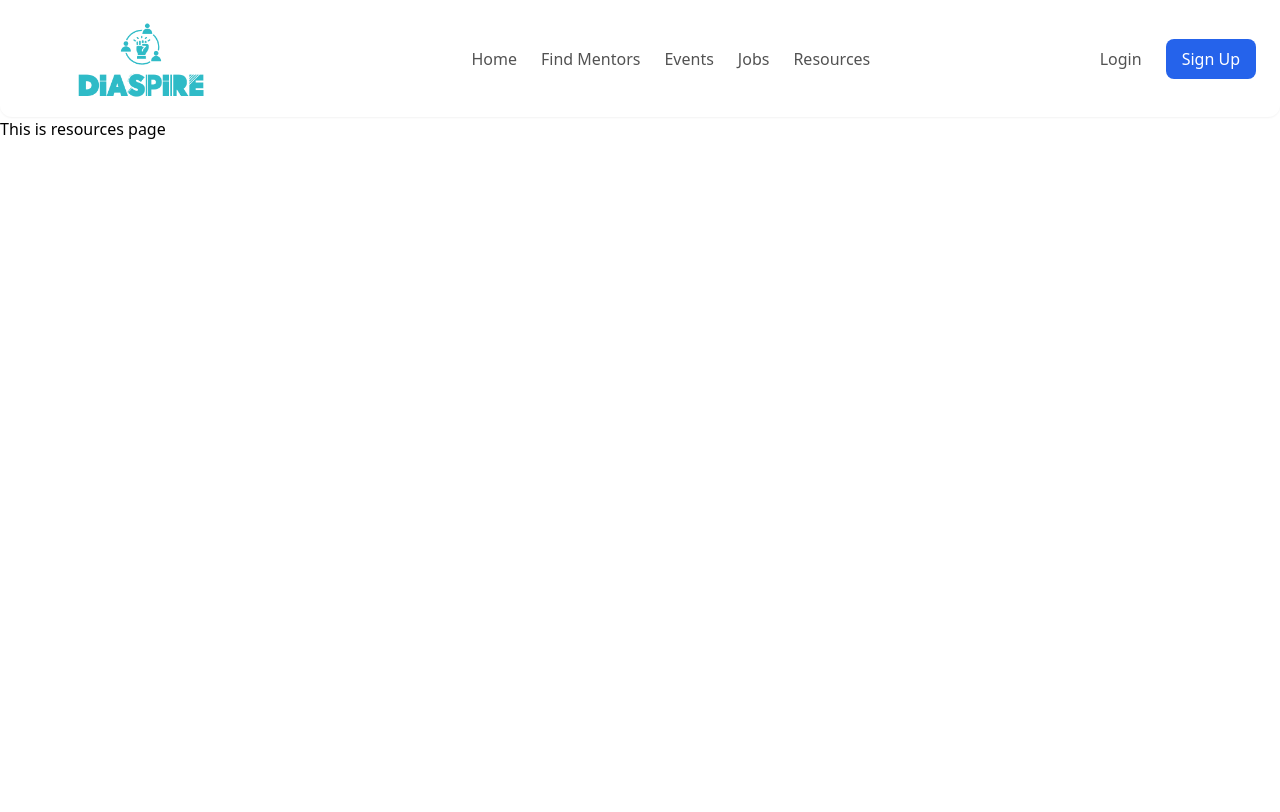
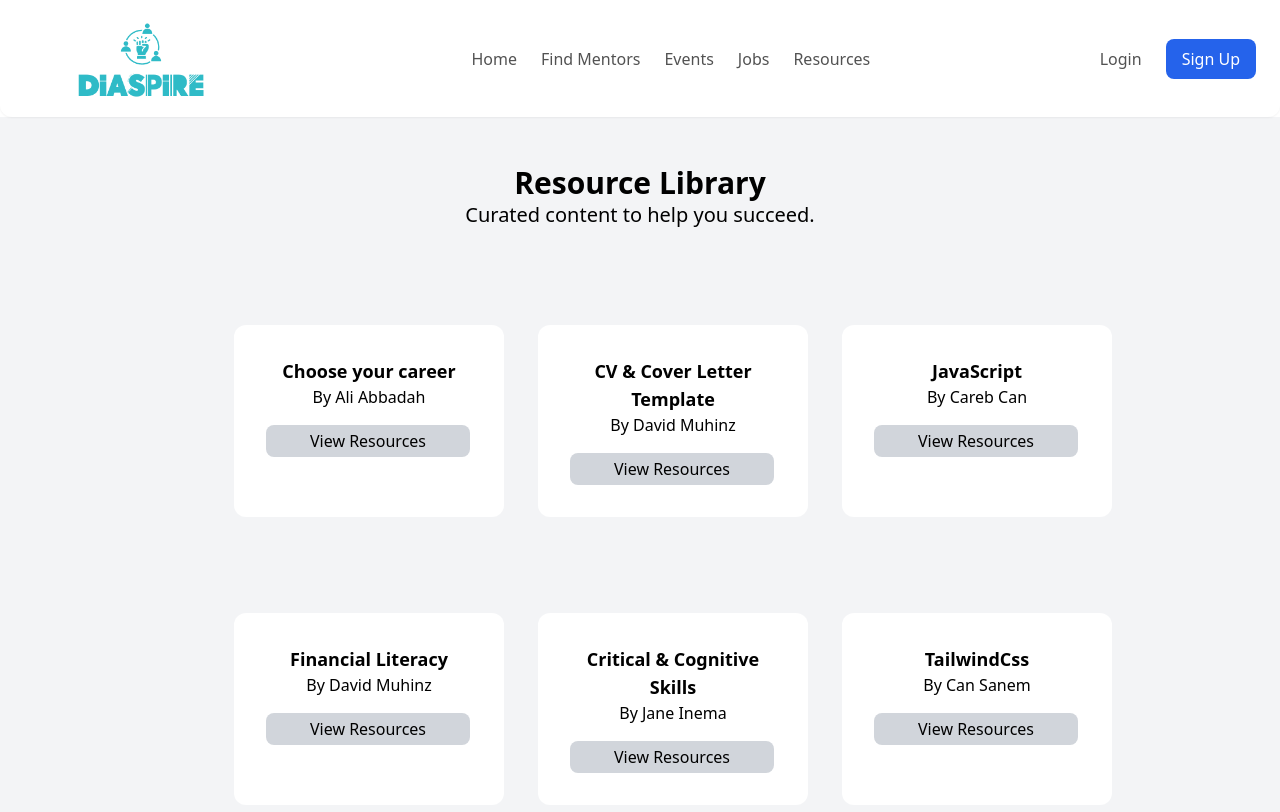
Before and after one commit to Fuad-Jamal/Diaspire, a React (Vite) app in the folder project/: page /resources in a window 1280 px wide. Shown: the top 812 px of the page. Built offline with nearby package versions, Linux system fonts and the light colour scheme.

Commit message:
resources page is done

```diff
--- a/project/src/App.jsx
+++ b/project/src/App.jsx
@@ -1,7 +1,7 @@
 import { useState } from 'react'
-import Navbar from './components/navbar.jsx'
+
 import Home from './pages/home.jsx'
-import StatCounter from './StatCounter.jsx'
+
 import { Routes, Route } from 'react-router-dom'
 import Events from './pages/Events.jsx'
 import Jobs from './pages/Jobs.jsx'
@@ -17,7 +17,7 @@ function App() {
   return (
     <div>
       <Routes>
-        <Route path='/home' element={<Home/>} />
+        <Route path='/' element={<Home/>} />
         <Route path='/events' element={<Events/>} />
         <Route path='/jobs' element={<Jobs/>} />
         <Route path='/resources' element={<Resources/>} />
--- a/project/src/components/navbar.jsx
+++ b/project/src/components/navbar.jsx
@@ -49,7 +49,7 @@ const Navbar = ({ onNavigate, currentPage }) => {
 
         {/* Desktop Navigation Links */}
         <div className="hidden md:flex items-center space-x-6">
-          <Link to ={"/home"}>
+          <Link to ={"/"}>
           <a
             href="#home"
             onClick={() => onNavigate('home')}
--- a/project/src/pages/resources.jsx
+++ b/project/src/pages/resources.jsx
@@ -6,7 +6,65 @@ function Resources (){
 return <div>
 
     <Navbar/>
-    <p>This is resources page</p>
+    <div className=" bg-gray-100 pb-48">
+        <h1 className="lg:text-3xl pt-12 font-bold text-center">Resource Library</h1>
+        <p className="text-center text-xl">Curated content to help you succeed.</p>
+        {/* first three cards */}
+        <div className="flex">
+            <div className="bg-white rounded-xl w-[270px] text-center px-8 py-8 ml-[234px] mt-24 transform transition-transform duration-300
+               hover:-translate-y-4">
+                <h1 className="font-bold text-lg  ">Choose your career</h1>
+                <p>By Ali Abbadah </p>
+                <div className="bg-gray-300 px-8 py-1 mt-4 hover:text-white hover:bg-blue-600  rounded-lg w-[204px] text-center">
+                    <a href="https://youtu.be/O3m14PVOq_g">View Resources</a>
+                </div>
+            </div>
+            <div className="bg-white rounded-xl w-[270px] text-center px-8 py-8 ml-[34px] mt-24 transform transition-transform duration-300
+               hover:-translate-y-4">
+                <h1 className="font-bold text-lg  ">CV & Cover Letter Template</h1>
+                <p>By David Muhinz</p>
+                <div className="bg-gray-300 px-8 py-1 mt-4 hover:text-white hover:bg-blue-600  rounded-lg w-[204px] text-center">
+                    <a href="https://www.indeed.com/career-advice/cover-letter-samples">View Resources</a>
+                </div>
+            </div>
+            <div className="bg-white rounded-xl w-[270px] text-center px-8 py-8 ml-[34px] mt-24 transform transition-transform duration-300
+               hover:-translate-y-4">
+                <h1 className="font-bold text-lg  "> JavaScript</h1>
+                <p>By Careb Can</p>
+                <div className="bg-gray-300 px-8 py-1 mt-4 hover:text-white hover:bg-blue-600  rounded-lg w-[204px] text-center">
+                    <a href="https://youtu.be/W6NZfCO5SIk">View Resources</a>
+                </div>
+            </div>
+        </div>
+
+        {/* second three cards */}
+        <div className="flex">
+            <div className="bg-white rounded-xl w-[270px] text-center px-8 py-8 ml-[234px] mt-24 transform transition-transform duration-300
+               hover:-translate-y-4">
+                <h1 className="font-bold text-lg  ">Financial Literacy</h1>
+                <p>By David Muhinz</p>
+                <div className="bg-gray-300 px-8 py-1 mt-4 hover:text-white hover:bg-blue-600  rounded-lg w-[204px] text-center">
+                    <a href="https://corporatefinanceinstitute.com/resources/wealth-management/financial-literacy/#:~:text=Start%20Free-,What%20is%20Financial%20Literacy%3F,to%20as%20being%20financially%20illiterate.">View Resources</a>
+                </div>
+            </div>
+            <div className="bg-white rounded-xl w-[270px] text-center px-8 py-8 ml-[34px] mt-24 transform transition-transform duration-300
+               hover:-translate-y-4">
+                <h1 className="font-bold text-lg  "> Critical & Cognitive Skills</h1>
+                <p>By Jane Inema</p>
+                <div className="bg-gray-300 px-8 py-1 mt-4 hover:text-white hover:bg-blue-600  rounded-lg w-[204px] text-center">
+                    <a href="https://www.ncbi.nlm.nih.gov/books/NBK84224/">View Resources</a>
+                </div>
+            </div>
+            <div className="bg-white rounded-xl w-[270px] text-center px-8 py-8 ml-[34px] mt-24 transform transition-transform duration-300
+               hover:-translate-y-4">
+                <h1 className="font-bold text-lg  ">TailwindCss</h1>
+                <p>By Can Sanem</p>
+                <div className="bg-gray-300 px-8 py-1 mt-4 hover:text-white hover:bg-blue-600  rounded-lg w-[204px] text-center">
+                    <a href="https://tailwindcss.com/docs/installation/using-vite">View Resources</a>
+                </div>
+            </div>
+        </div>
+    </div>
 
 </div>
 }
```
